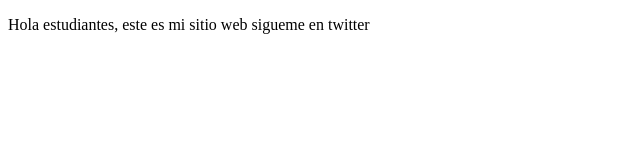
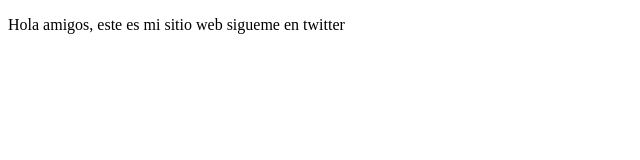
Before and after one commit to Victreus/proyectoDemoCursoPrework, a plain HTML site: page index.html in a window 1280 px wide. Shown: the full height of the page, 0-640 px from the left. Drawn offline with Linux system fonts and the light colour scheme.

Commit message:
cambios agregamos sitios

```diff
--- a/index.html
+++ b/index.html
@@ -8,7 +8,7 @@
 </head>
 <body>
     <p>
-        Hola estudiantes, este es mi sitio web
+        Hola amigos, este es mi sitio web
         sigueme en twitter
     </p>
 </body>
```
